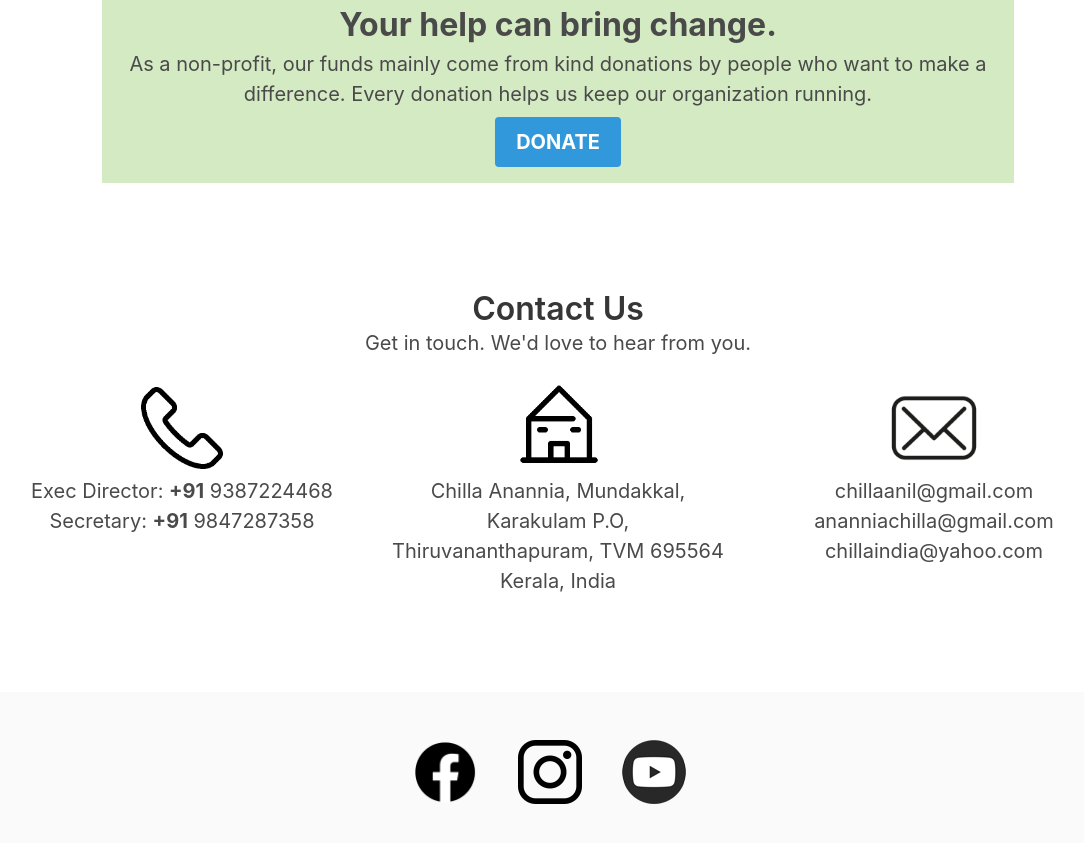
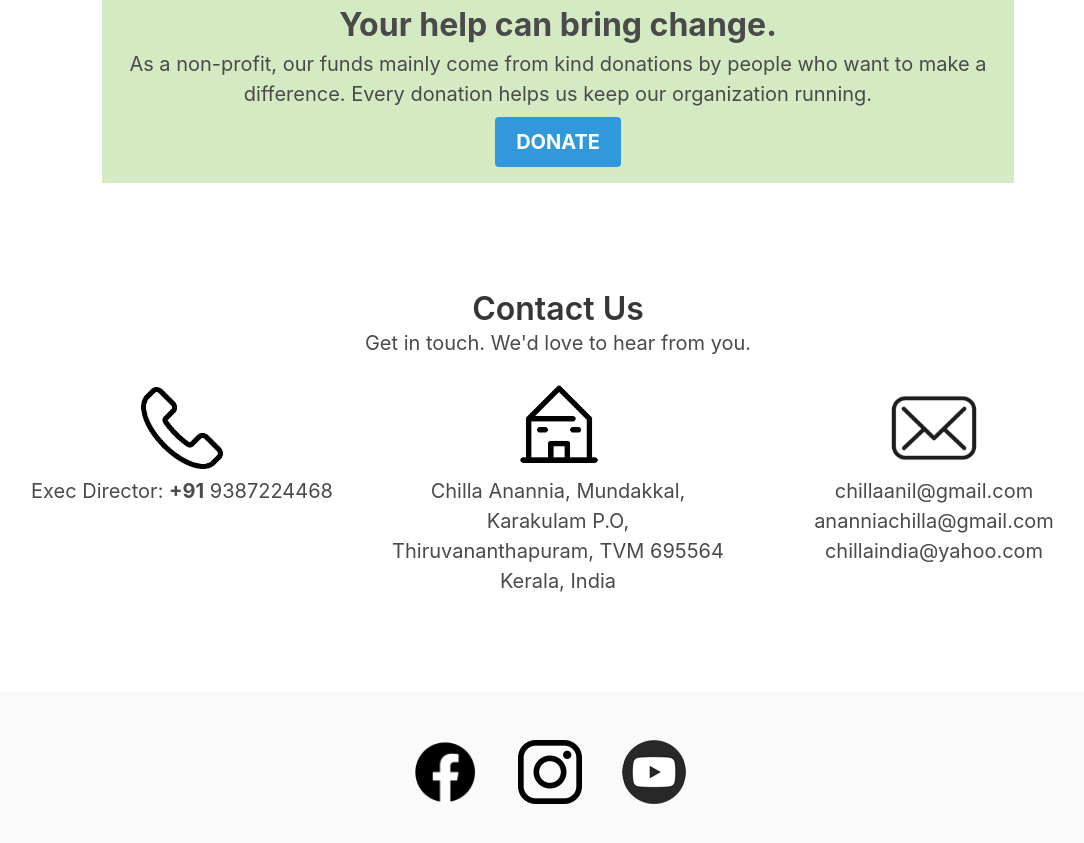
Before and after one commit to thennal10/anannia, a Jekyll site: the page built from index.html, in a window 1280 px wide and 900 px high, scrolled down 4225 px. Shown: the top 843 px of the window, without its empty margins (82-1166 px from the left). Built offline with Jekyll 4.4.1, drawn with Linux system fonts in a browser that asks for light colours.

Commit message:
Remove secretary number

```diff
--- a/index.html
+++ b/index.html
@@ -201,7 +201,6 @@ herobody: herofrontpage.html
                 </div>
                 <p class="is-size-5-desktop">
                     Exec Director: <b>+91</b> 9387224468<br>
-                    Secretary: <b>+91</b> 9847287358
                 </p>
             </div>
             <div class="column is-4">
```
